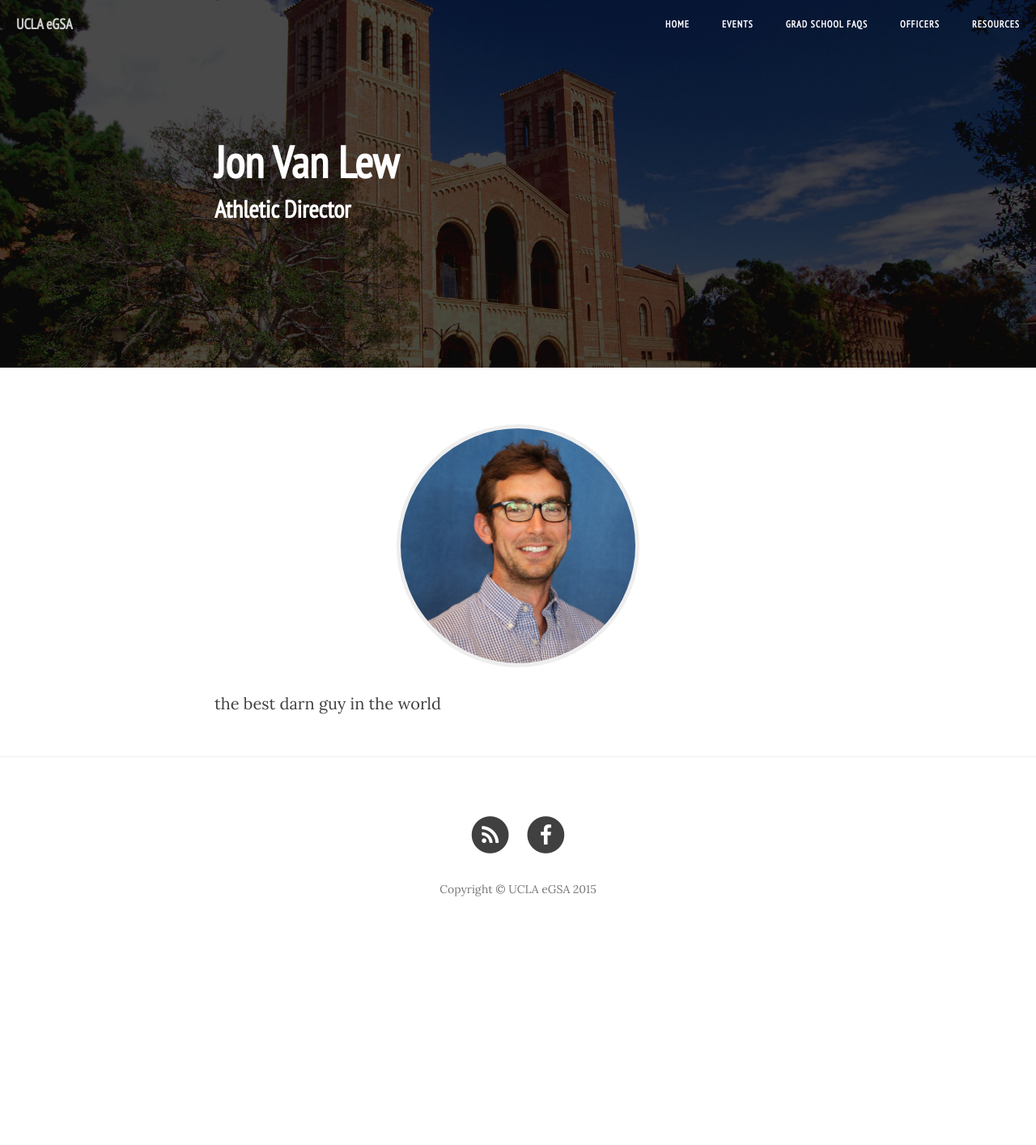
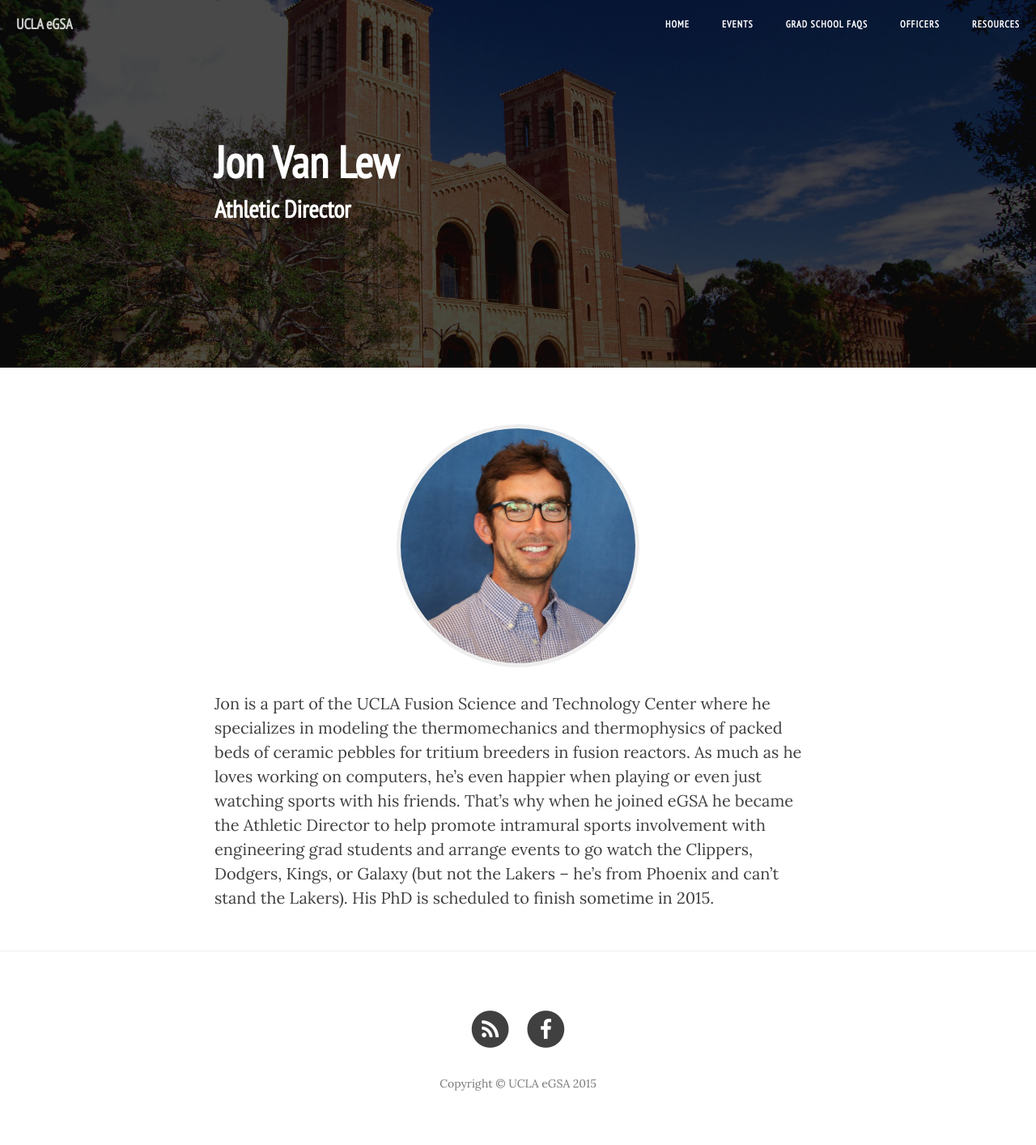
Before and after one commit to egsaatucla/egsaatucla.github.io, a Jekyll site: the page built from _posts/2015-01-06-jon.md, in a window 1280 px wide. Shown: the whole page at 81% size. Built offline with Jekyll 4.4.1, drawn with Linux system fonts in a browser that asks for light colours; nearby versions of some CDN libraries; some web fonts are replaced; before the commit the page ends 1174 px from its top, so only the background shows below that.

Commit message:
adds my bio as an example

```diff
--- a/_posts/2015-01-06-jon.md
+++ b/_posts/2015-01-06-jon.md
@@ -7,4 +7,4 @@ email: "ims@bruinegsa.org"
 active: true
 ---
 
-the best darn guy in the world
+Jon is a part of the UCLA Fusion Science and Technology Center where he specializes in modeling the thermomechanics and thermophysics of packed beds of ceramic pebbles for tritium breeders in fusion reactors. As much as he loves working on computers, he's even happier when playing or even just watching sports with his friends. That's why when he joined eGSA he became the Athletic Director to help promote intramural sports involvement with engineering grad students and arrange events to go watch the Clippers, Dodgers, Kings, or Galaxy (but not the Lakers -- he's from Phoenix and can't stand the Lakers). His PhD is scheduled to finish sometime in 2015.
```
